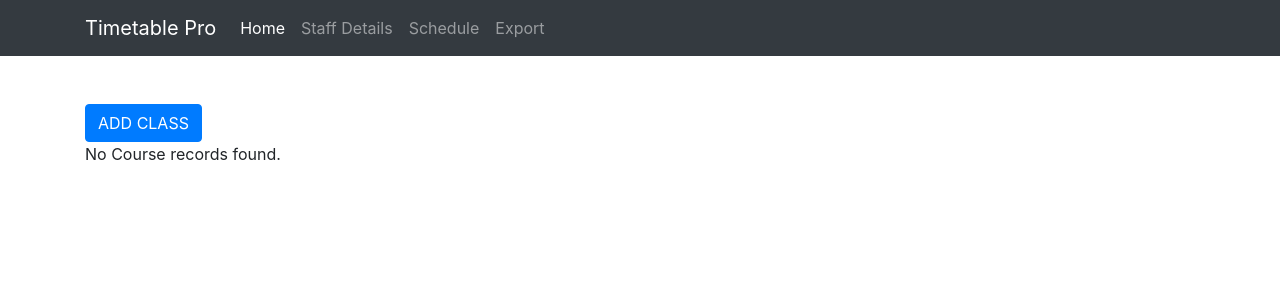
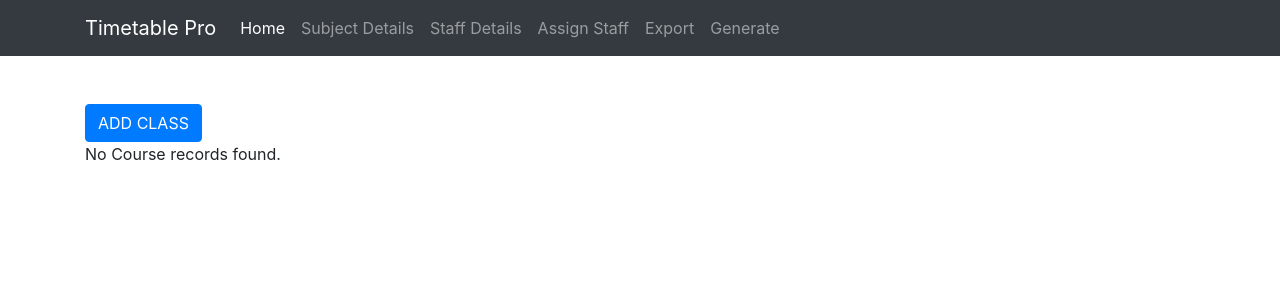
Before and after one commit to Chandirasegaran/putime, a PHP site: page /index.php in a window 1280 px wide. Shown: the top 300 px of the page. Run offline with PHP 8.4, Linux system fonts and the light colour scheme; data that the repository does not hold is empty.

Commit message:
fixed staff and navbar

```diff
--- a/New/navbar.php
+++ b/New/navbar.php
@@ -10,16 +10,21 @@
                 <li class="nav-item <?php echo (basename($_SERVER['PHP_SELF']) == 'index.php') ? 'active' : ''; ?>">
                     <a class="nav-link" href="index.php">Home</a>
                 </li>
-                <li class="nav-item <?php echo (basename($_SERVER['PHP_SELF']) == 'staff.php') ? 'active' : ''; ?>">
+                <li class="nav-item <?php echo (basename($_SERVER['PHP_SELF']) == 'course.php') ? 'active' : ''; ?>">
+                    <a class="nav-link" href="subject.php">Subject Details</a>
+                </li>
+                <li class="nav-item">
                 <a class="nav-link" href="staff.php">Staff Details</a>
                 </li>
-                <li class="nav-item  <?php echo (basename($_SERVER['PHP_SELF']) == 'schedule.php') ? 'active' : ''; ?>" >
-                <a class="nav-link" href="schedule.php">Schedule</a>
+                <li class="nav-item">
+                <a class="nav-link" href="assign.php">Assign Staff</a>
                 </li>
                 <li class="nav-item">
                 <a class="nav-link" href="export.php">Export</a>
                 </li>
-
+                <li class="nav-item">
+                <a class="nav-link" href="generate.php">Generate</a>
+                </li>
                 <!-- Add other navbar links as needed -->
             </ul>
         </div>
--- a/New/staff.php
+++ b/New/staff.php
@@ -64,7 +64,7 @@ include 'db_connection.php';
             }
             echo '</tbody></table>';
         } else {
-            echo '<br>No staff records found.';
+            echo 'No staff records found.';
         }
 
         $conn->close();
```
